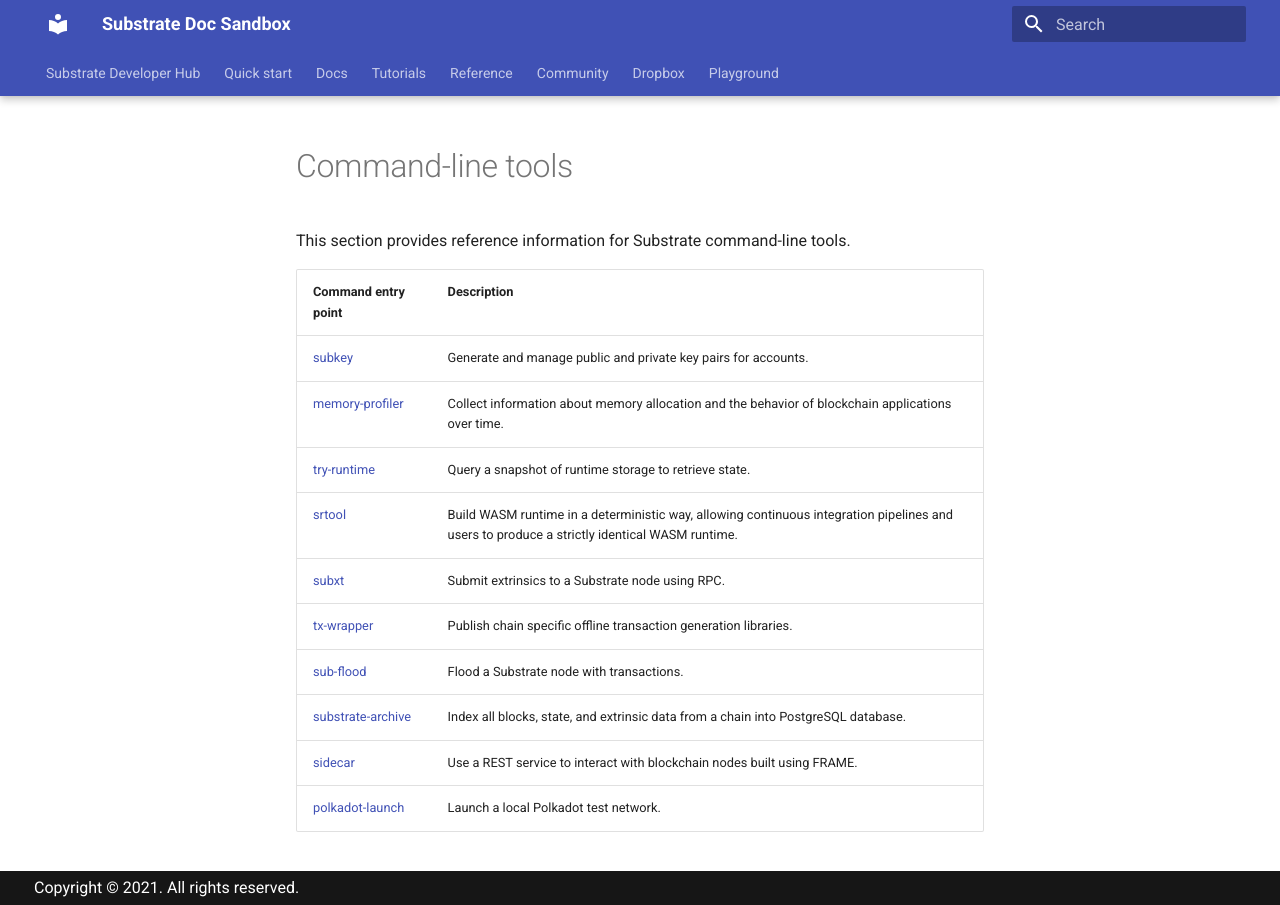
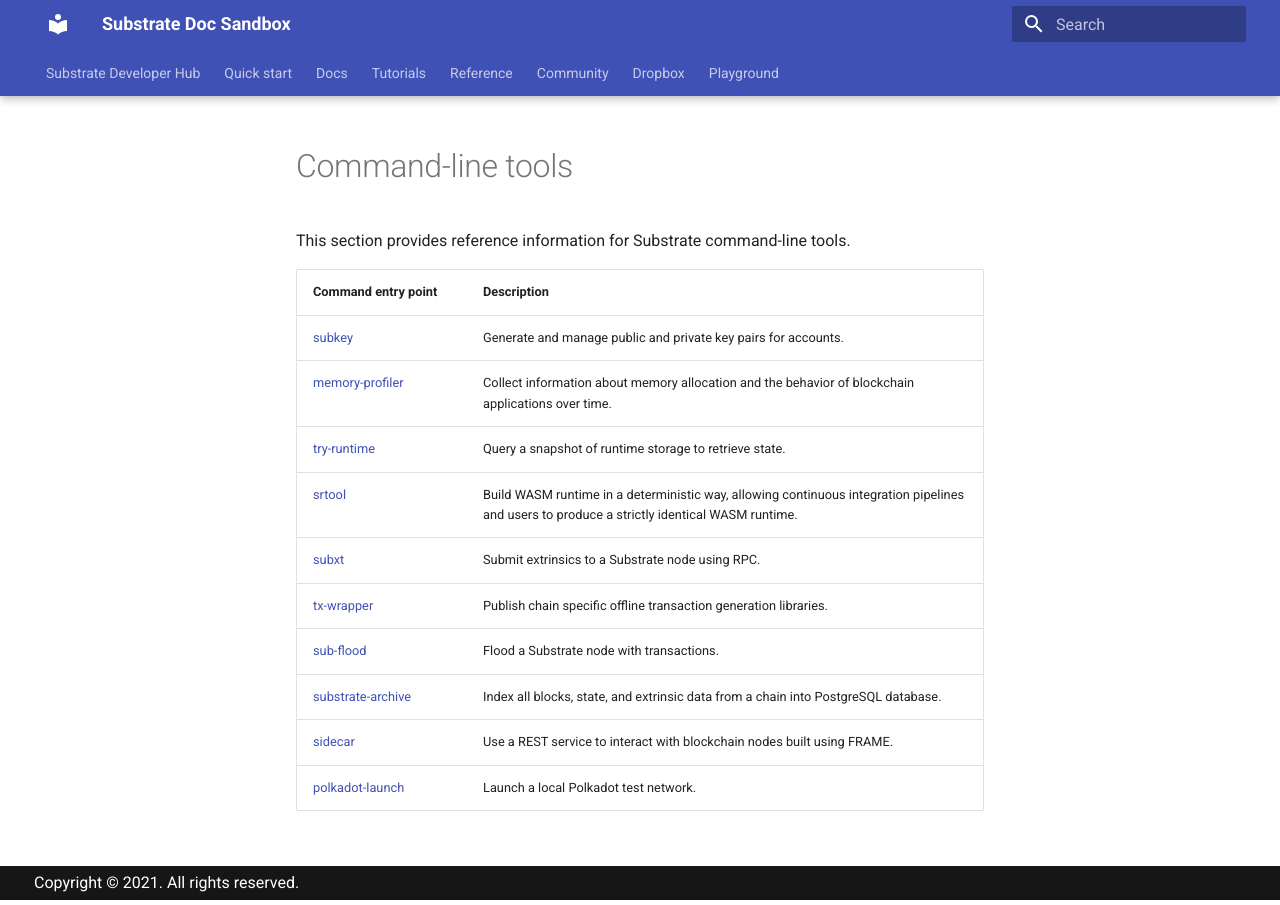
Before and after one commit to polkadot-developers/docs-sandbox, an MkDocs documentation site: the page built from source/docs/reference/command-line-tools/index.md, in a window 1280 px wide. Built offline with MkDocs 1.6.1 and Material for MkDocs 9.7.7, drawn with Linux system fonts in a browser that asks for light colours.

Commit message:
Fix column width

```diff
--- a/source/docs/reference/command-line-tools/index.md
+++ b/source/docs/reference/command-line-tools/index.md
@@ -2,7 +2,7 @@
 
 This section provides reference information for Substrate command-line tools.
 
-| Command entry point | Description
+| <div style="width:138px;">Command entry point | Description
 | ------------------- | -----------
 | [subkey](./subkey.md) | Generate and manage public and private key pairs for accounts.
 | [memory-profiler](./memory-profiling.md) | Collect information about memory allocation and the behavior of blockchain applications over time.
```
